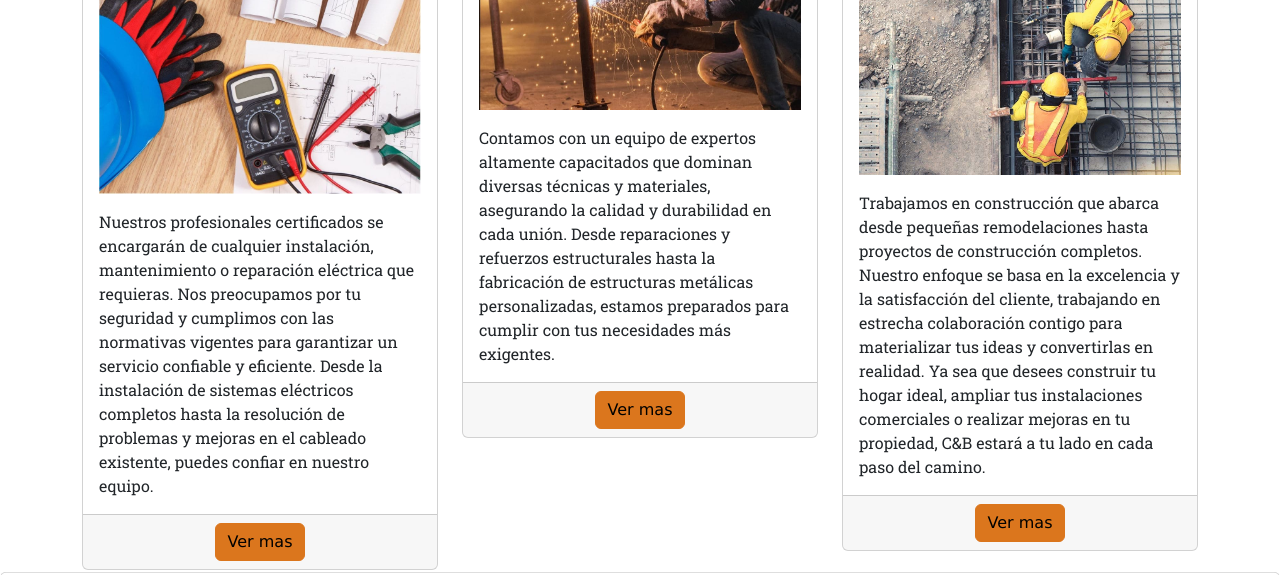
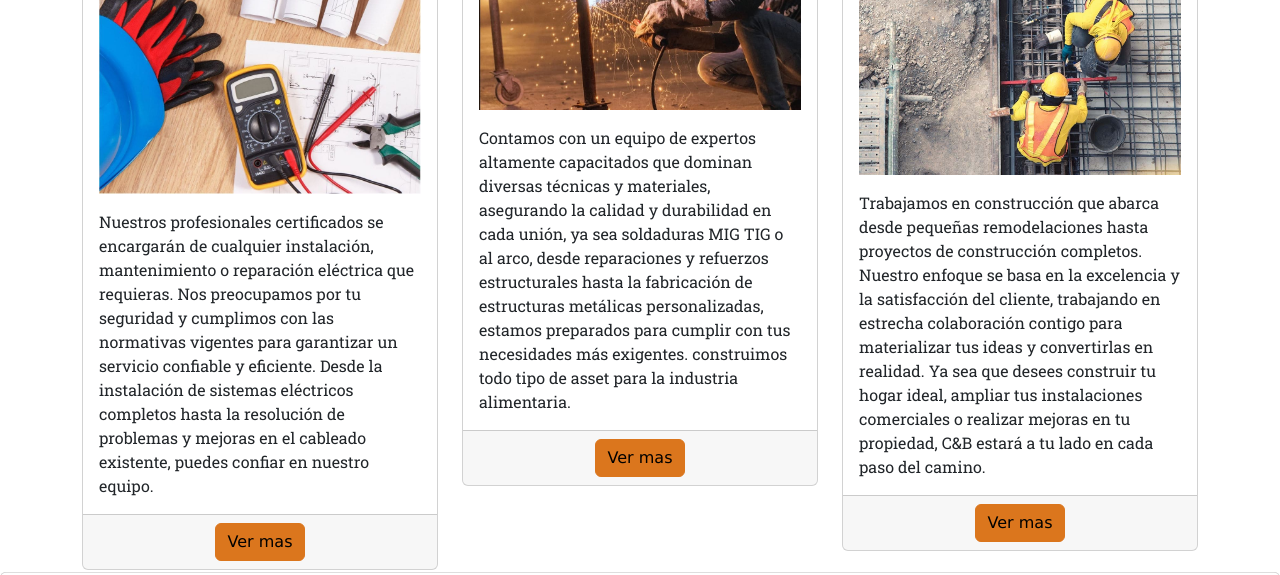
Before and after one commit to GuillermoTorresRenner/coder-desarrollo-web, a website: page index.html in a window 1280 px wide. Shown: the part 1520-2095 px from the top of the page. Drawn offline with nearby package versions, Linux system fonts and the light colour scheme.

Commit message:
se corrige una etiqueta

```diff
--- a/index.html
+++ b/index.html
@@ -130,7 +130,7 @@
 
    <div class="row">
 
-      <article class="col-12 col-lg-4 mt-5">
+      <article class="col-12 col-lg-4 mt-5 ">
         <div class="card expand ">
           <h3 class="card-title text-center py-2">Electricidad</h3>
           <img src="./assets/images/electricidad1.jpeg" alt="Trabajos eléctricos" class="portada card-img-top " loading="lazy"/>
@@ -154,7 +154,7 @@
         </div>
       </article>
 
-       <article class="col-12 col-lg-4 mt-5">
+       <article class="col-12 col-lg-4 mt-5 ">
         <div class="card expand ">
           <h3 class="card-title text-center py-2">Soldadura</h3>
           <img src="./assets/images/soldadura1.jpeg" alt="Trabajos de Soldadura" class=" portada card-img-top" loading="lazy" />
@@ -166,9 +166,9 @@
             </div>
             <div class="row">
               <p class="card-text mt-3">Contamos con un equipo de expertos altamente capacitados que dominan diversas técnicas
-                y materiales, asegurando la calidad y durabilidad en cada unión. Desde reparaciones y refuerzos estructurales
+                y materiales, asegurando la calidad y durabilidad en cada unión, ya sea soldaduras MIG TIG o al arco, desde reparaciones y refuerzos estructurales
                 hasta la fabricación de estructuras metálicas personalizadas, estamos preparados para cumplir con tus
-                necesidades más exigentes.</p>
+                necesidades más exigentes. construimos todo tipo de asset para la industria alimentaria.</p>
             </div>
           </div>
           <div class="card-footer text-center">
@@ -177,7 +177,7 @@
         </div>
       </article>
 
-      <article class="col-12 col-lg-4 mt-5">
+      <article class="col-12 col-lg-4 mt-5 ">
         <div class="card expand ">
           <h3 class="card-title text-center py-2">Construcción</h3>
                     <img src="./assets/images/construccion2.jpeg" alt="Trabajos de Construcción" class=" portada card-img-top" loading="lazy"/>
```
